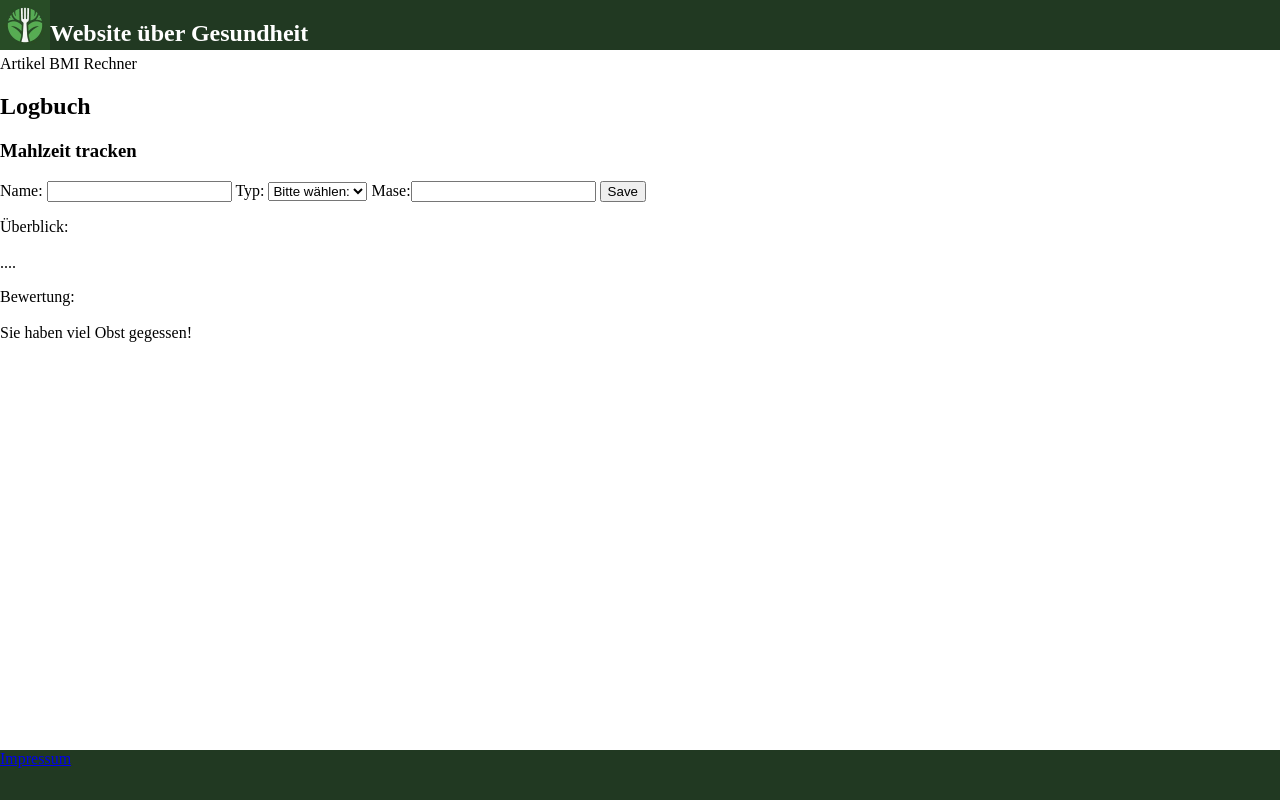
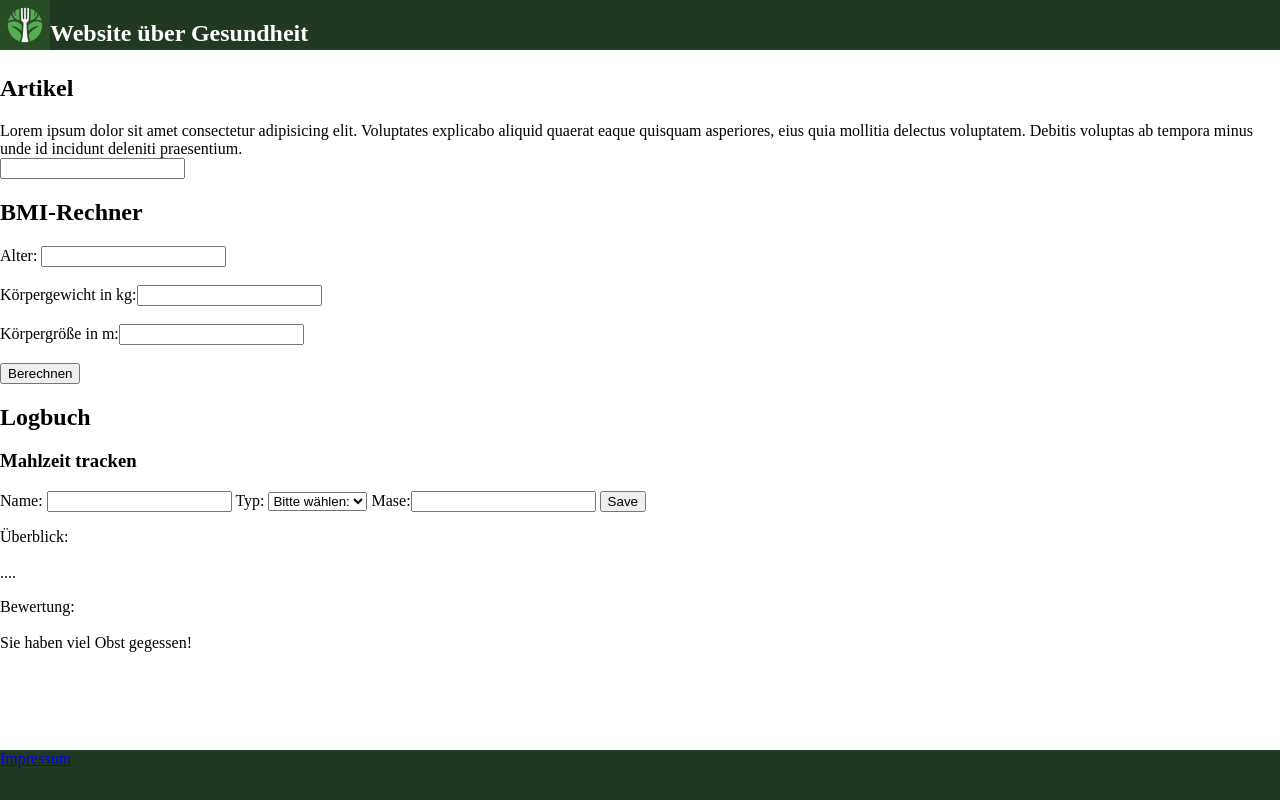
Before and after one commit to lenolie/Uebung_1, a plain HTML site: page artikel.html in a window 1280 px wide. Drawn offline with Linux system fonts and the light colour scheme.

Commit message:
BMI-Rechner hinzugefügt

```diff
--- a/artikel.html
+++ b/artikel.html
@@ -14,8 +14,25 @@
         </header>
 
         <main>
-            Artikel
-            BMI Rechner
+        <div>
+            <h2>Artikel</h2>
+            Lorem ipsum dolor sit amet consectetur adipisicing elit. Voluptates explicabo aliquid quaerat eaque quisquam asperiores,
+            eius quia mollitia delectus voluptatem. Debitis voluptas ab tempora minus unde id incidunt deleniti praesentium.
+        </div>
+
+
+
+
+        <div id="rechner">
+            <input readonly id="ergebnis">
+            <h2>BMI-Rechner</h2>
+            <!--BMI = Körpergewicht in kg : Körpergröße in m im Quadrat-->
+
+            Alter: <input type="number" id="alter"><br><br>
+            Körpergewicht in kg:<input type="number" id="kg"><br><br>
+            Körpergröße in m:<input type="number" id="m"> <br><br>
+            <button id="berechnen">Berechnen</button> <br>
+        </div>
 
             <div id="logbuch">
                 <h2>Logbuch</h2>
```
